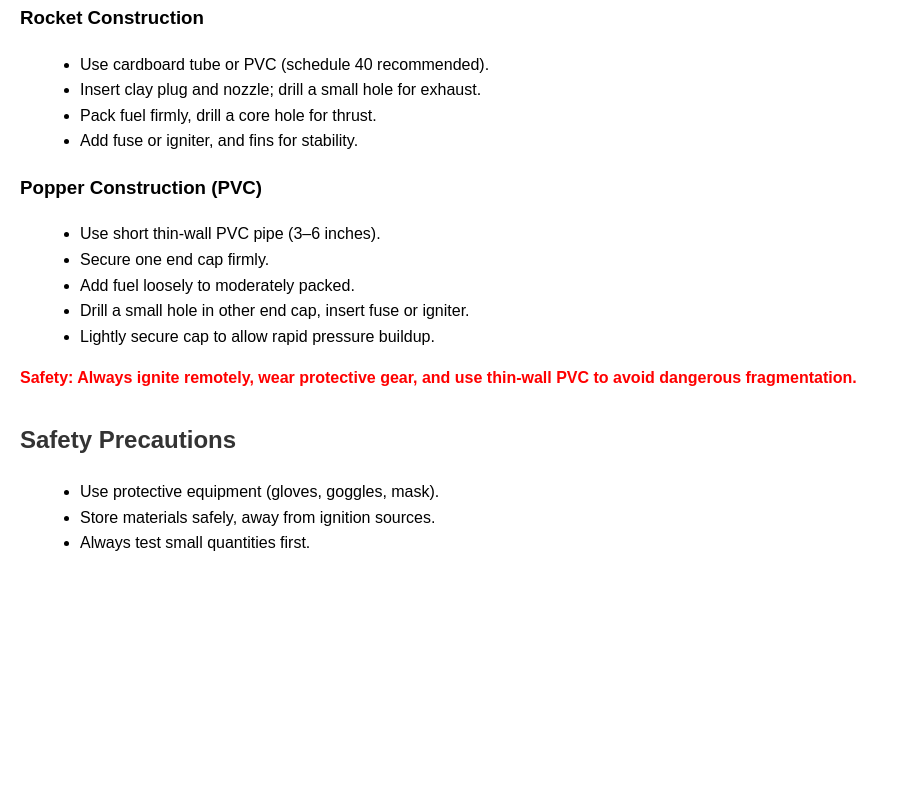
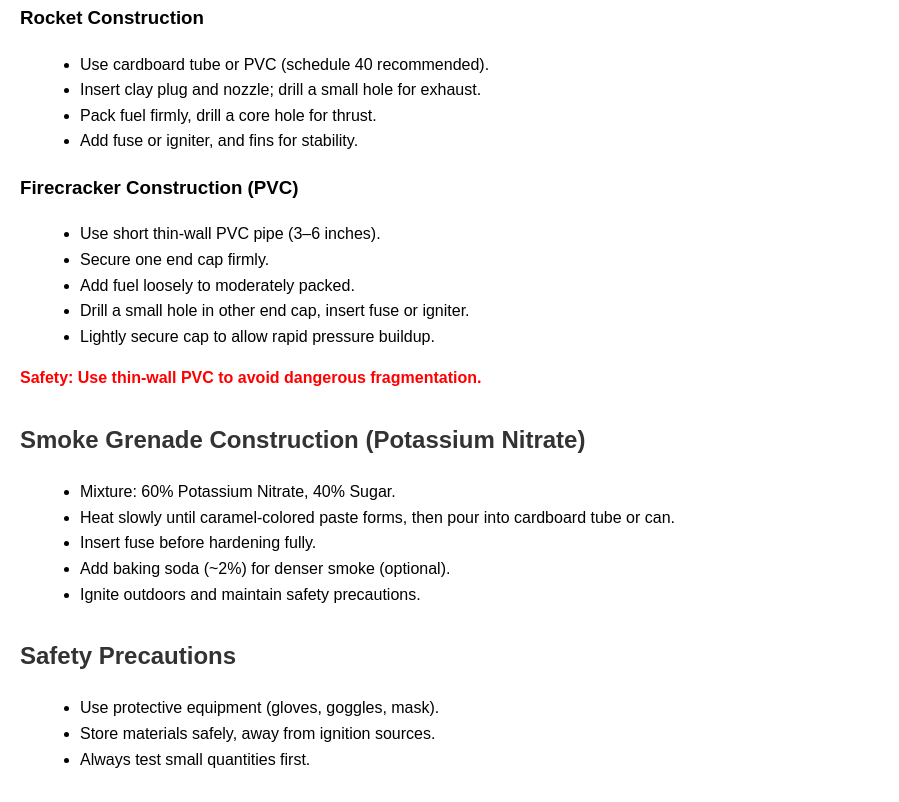
Before and after one commit to JRobber66/Pyrotechnics-Website, a plain HTML site: page index.html in a window 1280 px wide. Shown: the part 942-1744 px from the top of the page, without its empty margins (0-899 px from the left). Before the commit the page ends 1528 px from the top, so only its background shows below. Drawn offline with Linux system fonts and the light colour scheme.

Commit message:
Update index.html

```diff
--- a/index.html
+++ b/index.html
@@ -3,7 +3,7 @@
 <head>
     <meta charset="UTF-8">
     <meta name="viewport" content="width=device-width, initial-scale=1.0">
-    <title>Rocket and Popper Mixtures Guide</title>
+    <title>Rocket and Firecracker Mixtures Guide</title>
     <style>
         body { font-family: Arial, sans-serif; line-height: 1.6; margin: 20px; }
         h1, h2 { color: #333; }
@@ -63,7 +63,7 @@
             <li>Add fuse or igniter, and fins for stability.</li>
         </ul>
 
-        <h3>Popper Construction (PVC)</h3>
+        <h3>Firecracker Construction (PVC)</h3>
         <ul>
             <li>Use short thin-wall PVC pipe (3–6 inches).</li>
             <li>Secure one end cap firmly.</li>
@@ -71,7 +71,18 @@
             <li>Drill a small hole in other end cap, insert fuse or igniter.</li>
             <li>Lightly secure cap to allow rapid pressure buildup.</li>
         </ul>
-        <p class="warning">Safety: Always ignite remotely, wear protective gear, and use thin-wall PVC to avoid dangerous fragmentation.</p>
+        <p class="warning">Safety: Use thin-wall PVC to avoid dangerous fragmentation.</p>
+    </div>
+
+    <div class="section">
+        <h2>Smoke Grenade Construction (Potassium Nitrate)</h2>
+        <ul>
+            <li>Mixture: 60% Potassium Nitrate, 40% Sugar.</li>
+            <li>Heat slowly until caramel-colored paste forms, then pour into cardboard tube or can.</li>
+            <li>Insert fuse before hardening fully.</li>
+            <li>Add baking soda (~2%) for denser smoke (optional).</li>
+            <li>Ignite outdoors and maintain safety precautions.</li>
+        </ul>
     </div>
 
     <div class="section">
```
